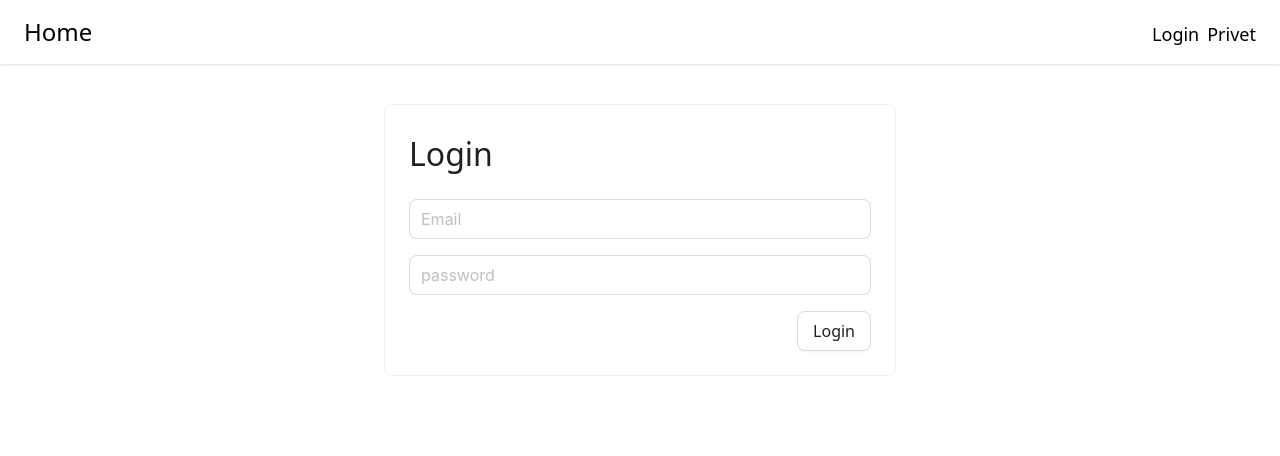
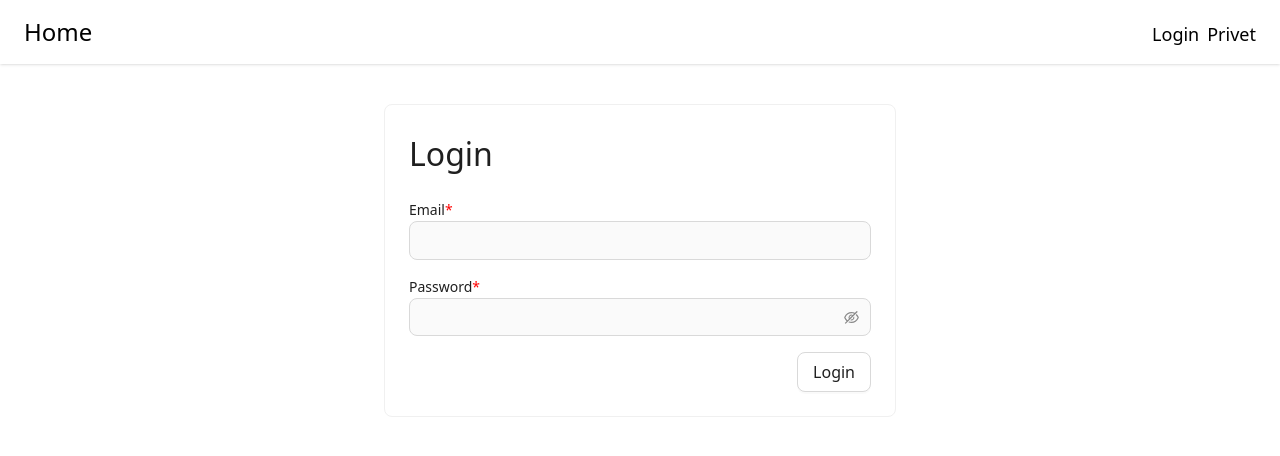
Before and after one commit to checkiamsiam/Lantabur-Softech, a Next.js app: page /login in a window 1280 px wide. Shown: the top 456 px of the page. Built offline with nearby package versions, Linux system fonts and the light colour scheme; no server answers.

Commit message:
Update login and header components

```diff
--- a/src/app/login/page.tsx
+++ b/src/app/login/page.tsx
@@ -1,10 +1,11 @@
 "use client";
 import Form from "@/components/form/Form";
+import FormInput from "@/components/form/FormInput";
 import loginValidation from "@/schema/login.schema";
 import { signIn } from "@/service/auth/signIn";
 
 import { zodResolver } from "@hookform/resolvers/zod";
-import { Button, Card, Input, message } from "antd";
+import { Button, Card, message } from "antd";
 import { useSession } from "next-auth/react";
 import { useRouter } from "next/navigation";
 import { useEffect, useState } from "react";
@@ -15,6 +16,7 @@ const LoginForm = () => {
   const [error, setError] = useState<boolean>(false);
   const submitHandler = async (data: any) => {
     message.loading("Login.....");
+    console.log(data);
     try {
       const res = await signIn({
         email: data.email,
@@ -52,10 +54,10 @@ const LoginForm = () => {
             <Form submitHandler={submitHandler} resolver={zodResolver(loginValidation)}>
               <div className="flex flex-col gap-4">
                 <div>
-                  <Input name="email" required placeholder="Email" size="large" />
+                  <FormInput name="email" required label="Email" size="large" />
                 </div>
                 <div>
-                  <Input name="password" required placeholder="password" size="large" />
+                  <FormInput name="password" required type="password" label="Password" size="large" />
                 </div>
 
                 {error && (
--- a/src/components/Sections/Layout/Header/index.tsx
+++ b/src/components/Sections/Layout/Header/index.tsx
@@ -1,6 +1,13 @@
+"use client";
+import { signOut } from "@/service/auth/signOut";
+import { useSession } from "next-auth/react";
 import Link from "next/link";
 
 const Header = () => {
+  const { data: session, status } = useSession();
+  const handleLogout = async () => {
+    await signOut();
+  };
   return (
     <div>
       <nav className="font-sans flex flex-col text-center sm:flex-row sm:text-left sm:justify-between py-4 px-6 bg-white shadow sm:items-baseline w-full">
@@ -10,9 +17,18 @@ const Header = () => {
           </Link>
         </div>
         <div>
-          <Link href="/login" className="text-lg hover:text-primary hover:underline no-underline text-grey-darkest hover:text-blue-dark ml-2">
-            Login
-          </Link>
+          {session ? (
+            <span
+              onClick={handleLogout}
+              className="text-lg hover:text-primary hover:underline no-underline text-grey-darkest hover:text-blue-dark ml-2"
+            >
+              Logout
+            </span>
+          ) : (
+            <Link href="/login" className="text-lg hover:text-primary hover:underline no-underline text-grey-darkest hover:text-blue-dark ml-2">
+              Login
+            </Link>
+          )}
           <Link href="/privet" className="text-lg hover:text-primary hover:underline no-underline text-grey-darkest hover:text-blue-dark ml-2">
             Privet
           </Link>
--- /dev/null
+++ b/src/components/form/FormInput.tsx
@@ -0,0 +1,66 @@
+"use client";
+
+import { Input, InputProps } from "antd";
+import { Controller, useFormContext } from "react-hook-form";
+interface IInput {
+  name: string;
+  type?: string;
+  size?: "large" | "small";
+  value?: string | string[] | undefined;
+  id?: string;
+  placeholder?: string;
+  validation?: object;
+  label?: string;
+  required?: boolean;
+}
+
+const FormInput = ({ name, type, size = "small", value, id, placeholder, validation, label, required, style }: IInput & InputProps) => {
+  const {
+    control,
+    formState: { errors },
+  } = useFormContext();
+
+  return (
+    <>
+      {label ? label : null}
+      {required ? (
+        <span
+          style={{
+            color: "red",
+          }}
+        >
+          *
+        </span>
+      ) : null}
+      <Controller
+        control={control}
+        name={name}
+        render={({ field }) =>
+          type === "password" ? (
+            <Input.Password
+              type={type}
+              size={size}
+              required={required}
+              placeholder={placeholder}
+              style={{ fontSize: "15px", backgroundColor: "#FAFAFA", ...style }}
+              {...field}
+              value={value ? value : field.value}
+            />
+          ) : (
+            <Input
+              required={required}
+              type={type}
+              size={size}
+              placeholder={placeholder}
+              style={{ fontSize: "15px", backgroundColor: "#FAFAFA", ...style }}
+              {...field}
+              value={value ? value : field.value}
+            />
+          )
+        }
+      />
+    </>
+  );
+};
+
+export default FormInput;
--- a/src/lib/AuthOptions.tsx
+++ b/src/lib/AuthOptions.tsx
@@ -20,6 +20,7 @@ const providers: Provider[] = [
     authorize: async (credentials: any) => {
       try {
         const { email, password } = credentials;
+
 
         if (!email || !password) {
           throw new Error("please enter email or password");
--- a/src/lib/BrowserActivityProvider.tsx
+++ b/src/lib/BrowserActivityProvider.tsx
@@ -7,6 +7,8 @@ import { ReactNode, useEffect } from "react";
 
 const BrowserActivityProvider = ({ children }: { children: ReactNode }) => {
   const { data: session, status } = useSession();
+
+  console.log(session);
 
   useEffect(() => {
     if (session?.accessToken) {
```
